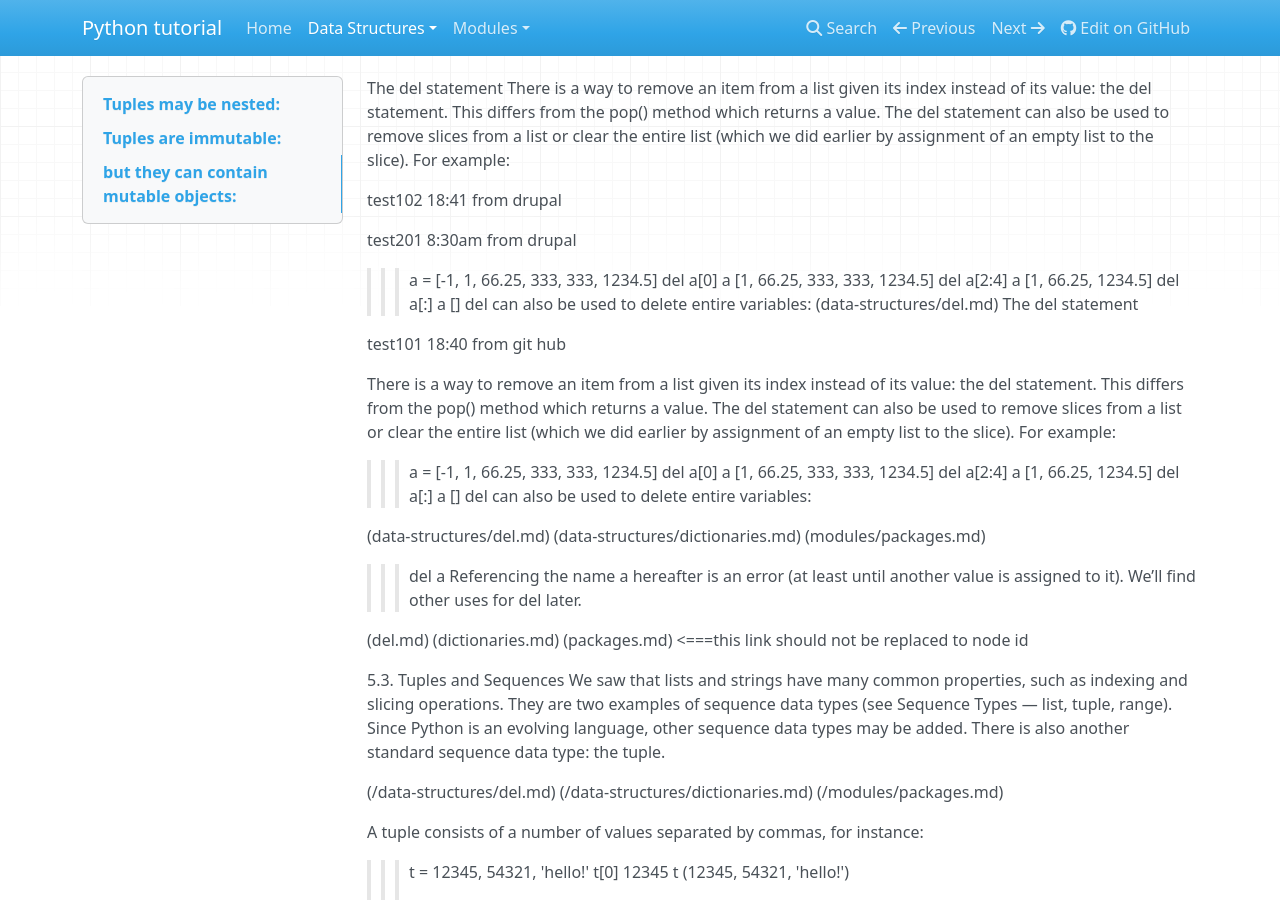
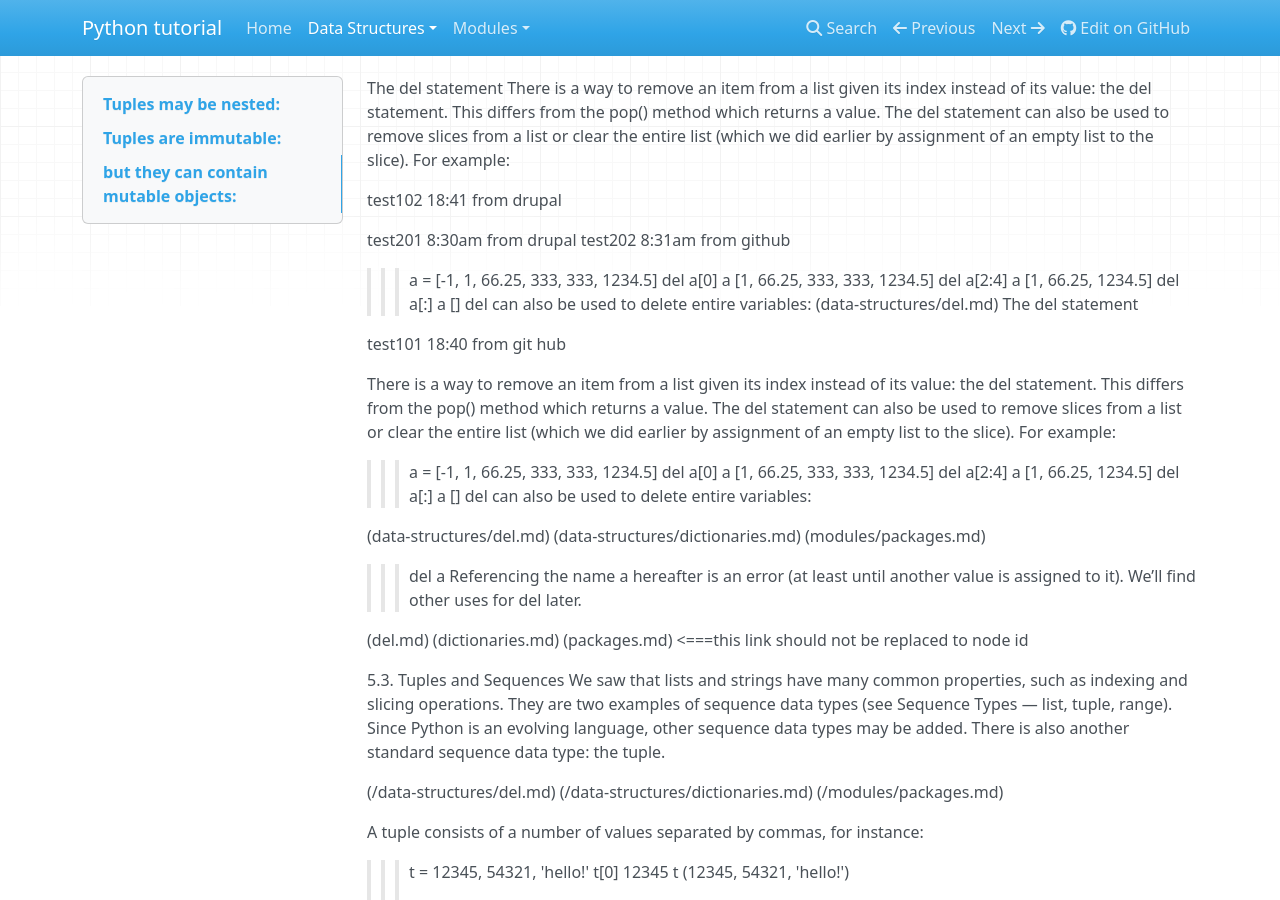
Before and after one commit to maplefu0602/doc-demo, an MkDocs documentation site: the page built from docs/data-structures/del.md, in a window 1280 px wide and 900 px high. Built offline with MkDocs 1.6.1, drawn with Linux system fonts in a browser that asks for light colours; nearby versions of some CDN libraries; old or Windows-style settings are respelled for this version of MkDocs.

Commit message:
Update del.md

```diff
--- a/docs/data-structures/del.md
+++ b/docs/data-structures/del.md
@@ -6,6 +6,8 @@ test102 18:41 from drupal
 
 
 test201 8:30am from drupal
+test202 8:31am from github
+
 
 
 >>> a = [-1, 1, 66.25, 333, 333, 1234.5]
```
